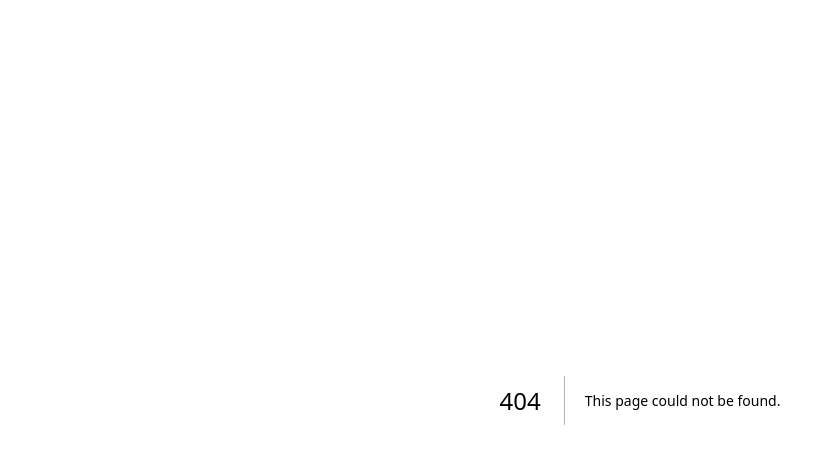
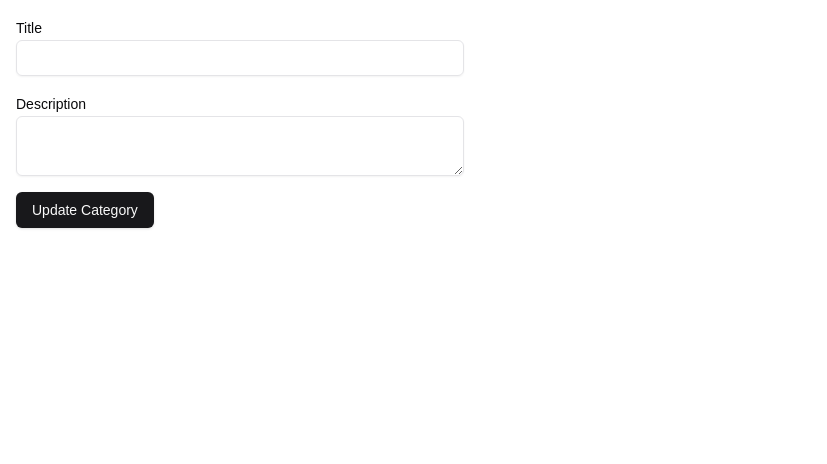
Before and after one commit to ramseySsekandi/api-backend, a Next.js app: page /categories/update-category in a window 1280 px wide. Before the commit this address had no page. Shown: the top 464 px of the page, without its empty margins (0-827 px from the left). Built offline with nearby package versions, Linux system fonts and the light colour scheme; no server answers.

Commit message:
adding update form

```diff
--- /dev/null
+++ b/app/categories/update-category/page.tsx
@@ -0,0 +1,16 @@
+import React from 'react'
+import EditCategoryForm from '@/components/EditCategoryForm'
+import { fetchCategory } from '@/actions/categories'
+
+const EditCategoryPage = async ({params}:{params:Promise<{id:string}>}) => {
+  const {id} =await params
+  const category = await fetchCategory(id)
+
+  return (
+    <div className='container mx-auto p-4'>
+        <EditCategoryForm />
+    </div>
+  )
+}
+
+export default EditCategoryPage
--- a/app/category/[id]/page.tsx
+++ b/app/category/[id]/page.tsx
@@ -2,26 +2,25 @@ import { fetchCategory } from '@/actions/categories'
 import DeleteCategoryForm from '@/components/DeleteCategoryForm'
 import { Card, CardContent, CardHeader, CardTitle } from '@/components/ui/card'
 import { Pen } from 'lucide-react'
+import Link from 'next/link'
 
 export default async function page({params}:{params:Promise<{id:string}>}) {
     const {id} =await params
     const category = await fetchCategory(id)
-    console.log(category)
   return (
     <div className='flex justify-center items-center h-svh'>
         <Card>
               <CardHeader>
                 <CardTitle>
-                <div className="container flex justify-between">
+                  <div className="container space-x-6 flex justify-between">
+                  <div className="">{category?.title}</div>
+                  <div className=" flex space-x-2 justify-center items-center">
                     {/* Icons */}
-                    <div className="container flex justify-between">
-                  <div className="">{category?.title}</div>
-                  <div className="flex space-x-2 justify-center items-center">
-                    {/* Icons */}
+                    <Link href='/categories/update-category'>
                     <Pen size={16} color="gray" />
+                    </Link>
                     <DeleteCategoryForm id={category?.id}/>
                   </div>
-                </div>
                 </div>
                 </CardTitle>
               </CardHeader>
--- /dev/null
+++ b/components/EditCategoryForm.tsx
@@ -0,0 +1,65 @@
+"use client"
+
+import { useForm } from "react-hook-form";
+import { Button } from "@/components/ui/button"
+import { Input } from "@/components/ui/input"
+import { Label } from "@/components/ui/label"
+import { Textarea } from "@/components/ui/textarea"
+import { ICategories } from "@/types/categories";
+import toast from "react-hot-toast";
+import { useState } from "react";
+
+
+
+export default function EditCategoryForm() {
+  const { register, handleSubmit, formState: { errors } } = useForm<ICategories>();
+  const [loading, setLoading] = useState(false)
+  const onSubmit = async (data:ICategories) => {
+    const baseUrl = process.env.NEXT_PUBLIC_URL;
+    try {
+      setLoading(true)
+      const res = await fetch(`
+        ${baseUrl}/api/categories
+        `,{
+          method:'PUT',
+          headers: {
+            "Content-Type" : "application/json"
+          },
+          body: JSON.stringify(data)
+        })
+        console.log(res)
+        toast.success("Updated Successfully")
+        setLoading(false)
+      } catch (error) {
+      console.log(error)
+      toast.error("Failed to Update")
+    }
+  }
+  return (
+    <form onSubmit={handleSubmit(onSubmit)} className="space-y-4 max-w-md">
+      <div>
+        <Label htmlFor="title">Title</Label>
+        <Input id="title" {
+          ...register('title', { required: true })
+        } />
+        {errors?.title && <span className="text-red-500">This field is required</span>}
+      </div>
+      <div>
+        <Label htmlFor="description">Description</Label>
+        <Textarea id="description" {
+          ...register('description', { required: true, maxLength: {
+            value: 50, // Set your max length here
+            message: 'Maximum length is 50 characters'
+        } })
+        } />
+         {errors.description?.type === 'required' && (
+                    <span className="text-red-500">This field is required</span>
+                )}
+                {errors.description?.type === 'maxLength' && (
+                    <span className="text-red-500">{errors.description.message}</span>
+                )}
+      </div>
+      <Button type="submit">{loading === true? 'Updating...': 'Update Category'}</Button>
+    </form>
+  )
+}
```
Also changed, not shown: 1 other file (tests, documents, lock files or other folders).
